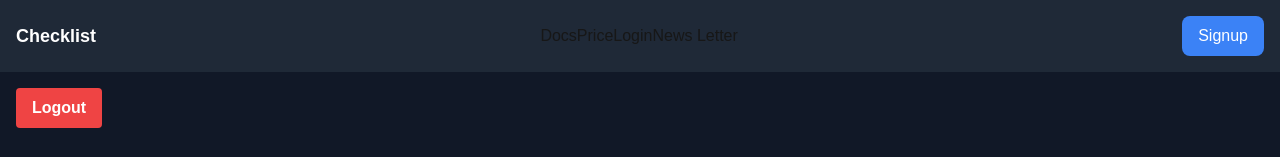
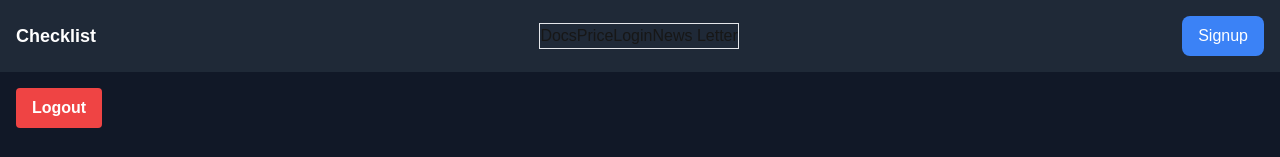
Before and after one commit to NAYANKUMAR21/Nextjs-Learning, a Next.js app in the folder nextjsprisma/: page / in a window 1280 px wide. Shown: the top 157 px of the page. Built offline with nearby package versions, Linux system fonts and the light colour scheme; no server answers.

Commit message:
Build quality checking done..

```diff
--- a/nextjsprisma/src/Components/Navbar.tsx
+++ b/nextjsprisma/src/Components/Navbar.tsx
@@ -7,7 +7,7 @@ const Navbar = () => {
         <div className="text-white text-lg font-bold">
           <Link href={'/'}>Checklist</Link>
         </div>
-        <div className="flex space-x-6">
+        <div className="flex justify-between border border-white w-2/4">
           <div>
             <Link href="/docs">Docs</Link>
           </div>
```
